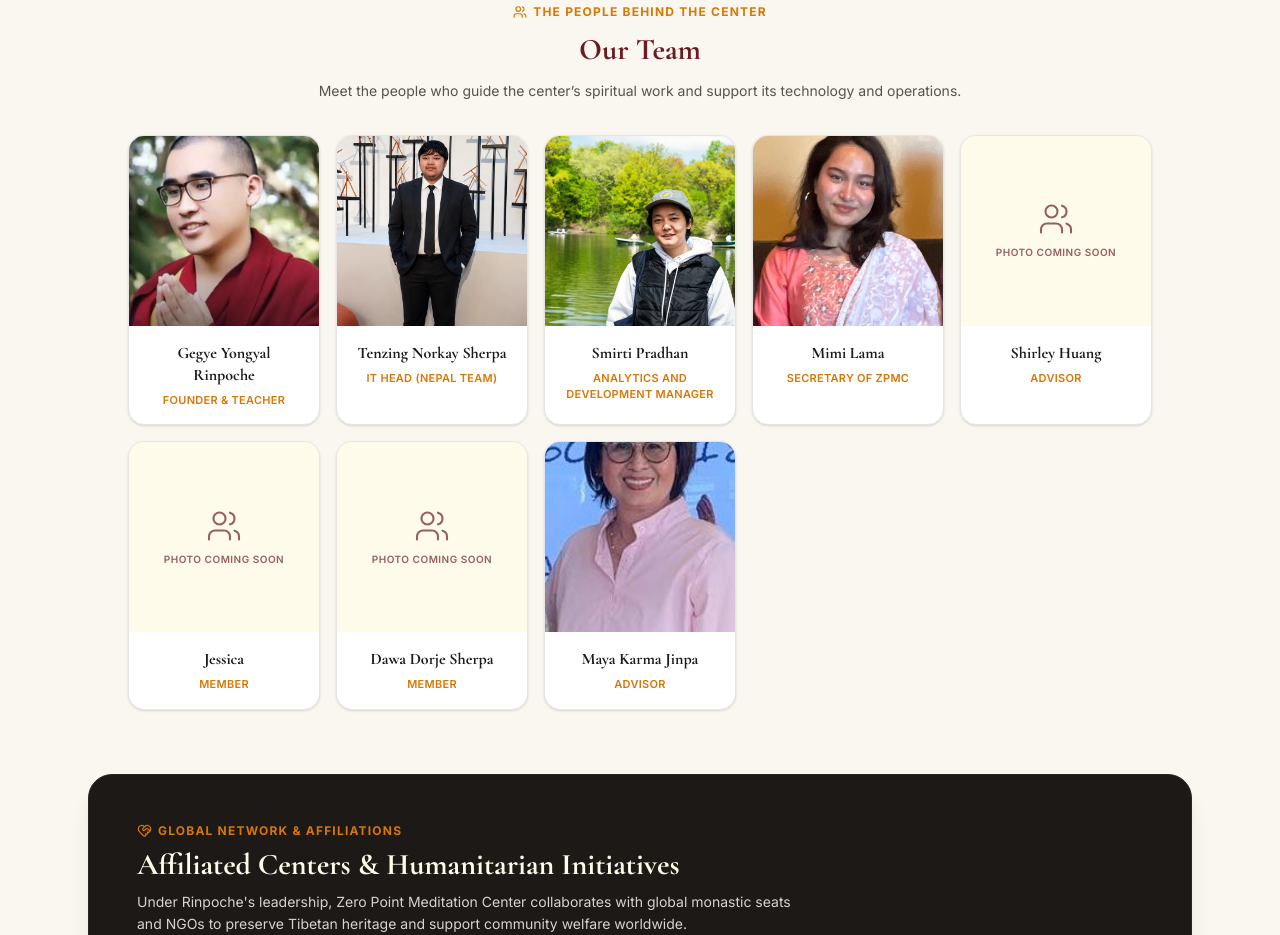
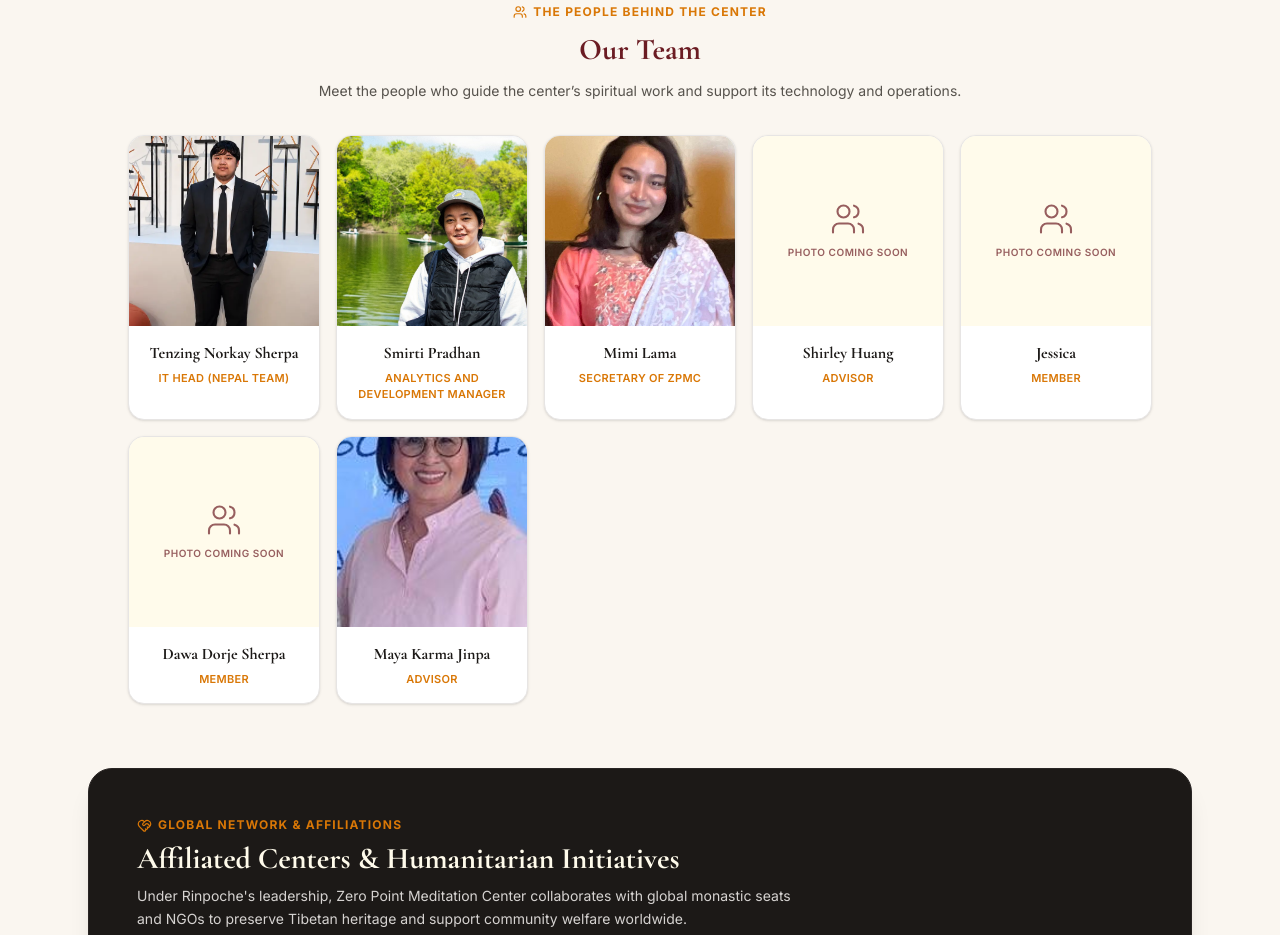
Before and after one commit to sherpaten/Zero-Point-Meditation-Center, a React (Vite) app in the folder zero-point-meditation/: page /about in a window 1280 px wide. Shown: the part 2540-3475 px from the top of the page. Built offline with nearby package versions, Linux system fonts and the light colour scheme.

Commit message:
Remove founder from About page team grid

```diff
--- a/zero-point-meditation/src/pages/About.jsx
+++ b/zero-point-meditation/src/pages/About.jsx
@@ -273,12 +273,6 @@ export default function About() {
         <div className="grid grid-cols-2 sm:grid-cols-3 lg:grid-cols-4 xl:grid-cols-5 gap-4 max-w-5xl mx-auto">
           {[
             {
-              name: "Gegye Yongyal Rinpoche",
-              role: "Founder & Teacher",
-              image: gegyeYongyalRinpoche,
-              alt: "Gegye Yongyal Rinpoche, Founder and Teacher"
-            },
-            {
               name: "Tenzing Norkay Sherpa",
               role: "IT Head (Nepal Team)",
               image: tenzingNorkaySherpa,
```
